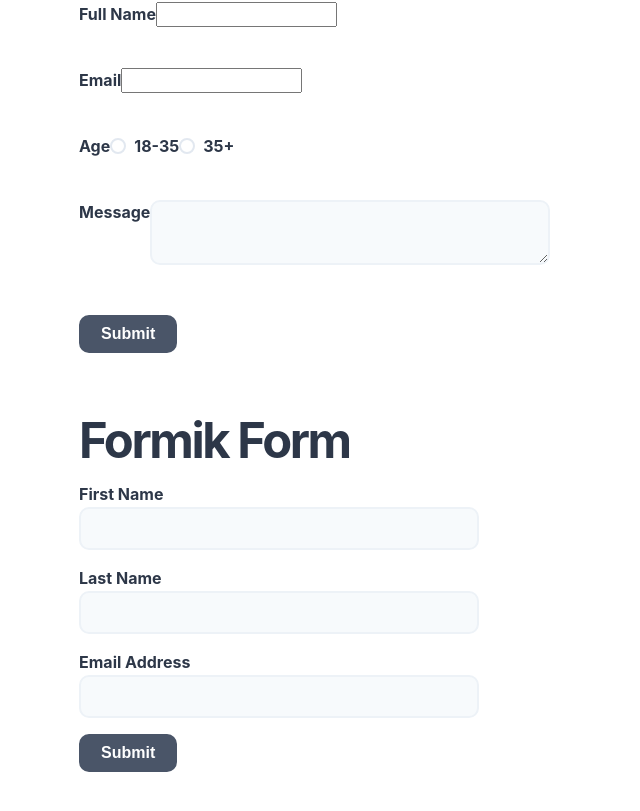
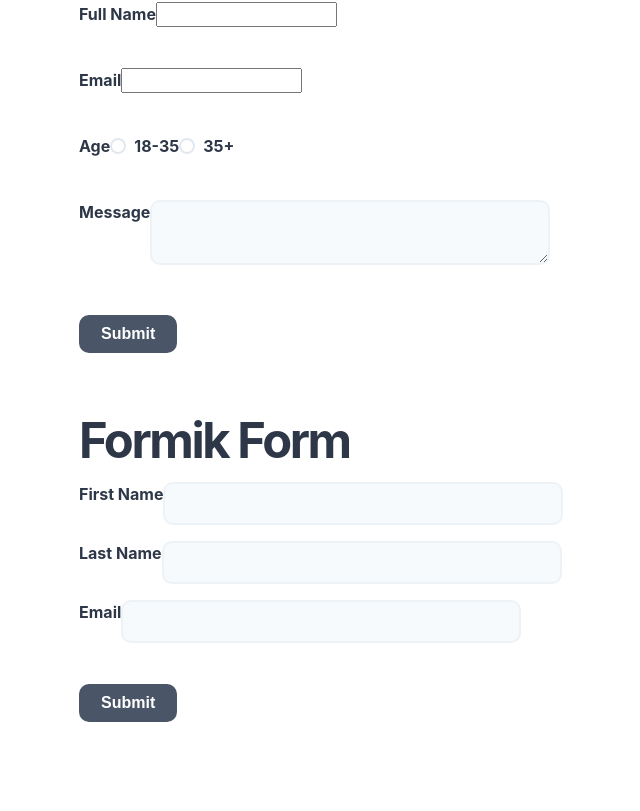
Before and after one commit to aedward8/BellaCharity, a React (Create React App) app in the folder app/: page / in a window 1280 px wide. Shown: the part 353-1164 px from the top of the page, without its empty margins (1-641 px from the left). After the commit the page ends 1141 px from the top, so only its background shows below. Built offline with nearby package versions, Linux system fonts and the light colour scheme; no server answers.

Commit message:
refactor: use compositional Formik components

```diff
--- a/app/src/App.js
+++ b/app/src/App.js
@@ -1,6 +1,6 @@
 import * as React from "react";
 
-import { useFormik } from "formik";
+import { Formik, Form, Field as FormikField, ErrorMessage } from "formik";
 import * as Yup from "yup";
 
 import * as apiClient from "./apiClient";
@@ -142,15 +142,13 @@
 };
 
 //Formik
-
-const SignupForm = () => {
-  const formik = useFormik({
-    initialValues: {
+const initialValues = {
   firstName: "",
   lastName: "",
   email: "",
-    },
-    validationSchema: Yup.object({
+};
+
+const validationSchema = Yup.object({
   firstName: Yup.string()
     .max(15, "Must be 15 characters or less")
     .required("Required"),
@@ -158,61 +156,35 @@
     .max(20, "Must be 20 characters or less")
     .required("Required"),
   email: Yup.string().email("Invalid email address").required("Required"),
-    }),
-    onSubmit: (values) => {
-      alert(JSON.stringify(values, null, 2));
-    },
 });
 
-  return (
+const onSubmit = (values) => {
+  alert(JSON.stringify(values, null, 2));
+};
+
+const SignupForm = () => (
   <>
     <h1>Formik Form</h1>
-      <form onSubmit={formik.handleSubmit}>
-        {/* Pass the useFormik() hook initial form values and a submit function that will
-      be called when the form is submitted */}
-        <label htmlFor="firstName">First Name</label>
-        <input
-          id="firstName"
-          name="firstName"
-          type="text"
-          onChange={formik.handleChange}
-          onBlur={formik.handleBlur}
-          value={formik.values.firstName}
-        />
-        {formik.touched.firstName && formik.errors.firstName ? (
-          <div>{formik.errors.firstName}</div>
-        ) : null}
-
-        <label htmlFor="lastName">Last Name</label>
-        <input
-          id="lastName"
-          name="lastName"
-          type="text"
-          onChange={formik.handleChange}
-          onBlur={formik.handleBlur}
-          value={formik.values.lastName}
-        />
-        {formik.touched.lastName && formik.errors.lastName ? (
-          <div>{formik.errors.lastName}</div>
-        ) : null}
-
-        <label htmlFor="email">Email Address</label>
-        <input
-          id="email"
-          name="email"
-          type="email"
-          onChange={formik.handleChange}
-          onBlur={formik.handleBlur}
-          value={formik.values.email}
-        />
-        {formik.touched.email && formik.errors.email ? (
-          <div>{formik.errors.email}</div>
-        ) : null}
+    <Formik {...{ initialValues, validationSchema, onSubmit }}>
+      <Form>
+        <Field label="First Name" name="firstName" />
+        <Field label="Last Name" name="lastName" />
+        <Field label="Email" name="email" type="email" />
         <br />
         <button type="submit">Submit</button>
-      </form>
+      </Form>
+    </Formik>
   </>
 );
-};
+
+const Field = ({ label, name, type = "text", ...props }) => (
+  <>
+    <label>
+      {label}
+      <FormikField {...{ name, type }} {...props} />
+    </label>
+    <ErrorMessage {...{ name }} component="div" />
+  </>
+);
 
 export default App;
```
Lines whose indentation alone changed are shown as unchanged.
